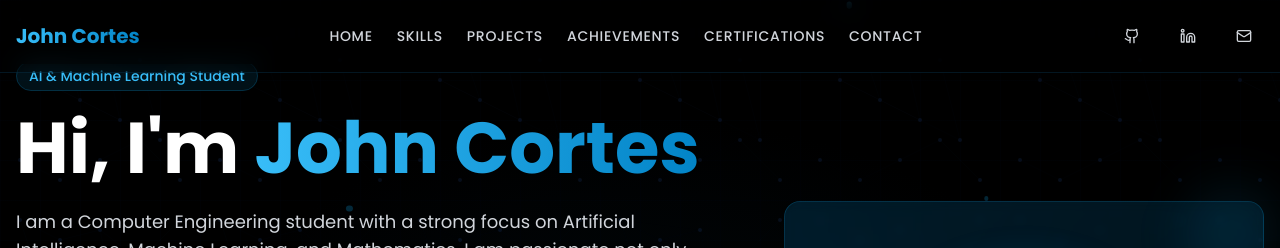
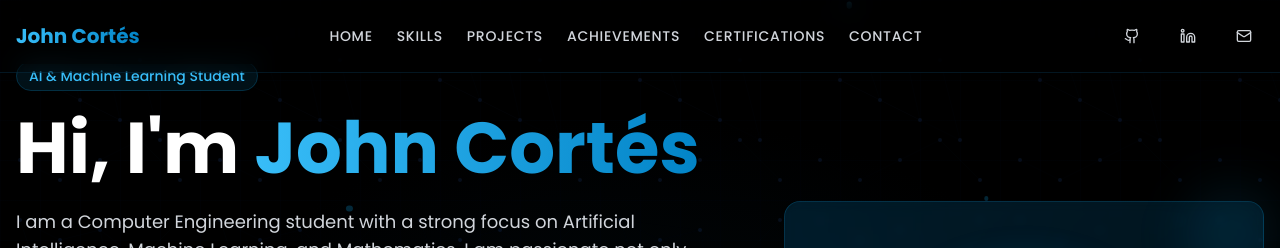
Before and after one commit to johncortes117/johncp_web, a Next.js app: page / in a window 1280 px wide. Shown: the top 248 px of the page. Built offline with nearby package versions, Linux system fonts and the light colour scheme.

Commit message:
Fix spelling of the surname

```diff
--- a/app/layout.tsx
+++ b/app/layout.tsx
@@ -11,11 +11,11 @@ const poppins = Poppins({
 })
 
 export const metadata = {
-  title: "John Cortes - Data Science & AI/ML Developer",
+  title: "John Cortés - Data Science & AI/ML Developer",
   description:
-    "Personal portfolio of John Cortes, a developer specializing in Data Science and Artificial Intelligence",
-  keywords: "AI, Machine Learning, Data Science, Developer, Portfolio, John Cortes",
-  authors: [{ name: "John Cortes" }],
+    "Personal portfolio of John Cortés, a developer specializing in Data Science and Artificial Intelligence",
+  keywords: "AI, Machine Learning, Data Science, Developer, Portfolio, John Cortés",
+  authors: [{ name: "John Cortés" }],
   viewport: "width=device-width, initial-scale=1",
     generator: 'v0.dev'
 }
--- a/app/page.tsx
+++ b/app/page.tsx
@@ -403,7 +403,7 @@ export default function Portfolio() {
             whileHover={{ scale: 1.05 }}
             whileTap={{ scale: 0.95 }}
           >
-            John Cortes
+            John Cortés
           </motion.div>
           <motion.nav
             className="hidden md:flex gap-6"
@@ -457,7 +457,7 @@ export default function Portfolio() {
                 <span className="sr-only">LinkedIn</span>
               </Button>
             </Link>
-            <Link href="mailto:john.cortes@upec.edu.ec">
+            <Link href="mailto:stevencortespozo@gmail.com">
               <Button
                 variant="ghost"
                 size="icon"
@@ -522,7 +522,7 @@ export default function Portfolio() {
                       <span className="sr-only">LinkedIn</span>
                     </Button>
                   </Link>
-                  <Link href="mailto:john.cortes@upec.edu.ec">
+                  <Link href="mailto:stevencortespozo@gmail.com">
                     <Button variant="ghost" size="icon" className="text-gray-300 hover:text-blue-400">
                       <Mail className="h-5 w-5" />
                       <span className="sr-only">Email</span>
@@ -571,7 +571,7 @@ export default function Portfolio() {
                   >
                     Hi, I'm{" "}
                     <span className="text-transparent bg-clip-text bg-gradient-to-r from-blue-400 to-blue-600">
-                      John Cortes
+                      John Cortés
                     </span>
                   </motion.h1>
 
@@ -669,7 +669,7 @@ export default function Portfolio() {
                               {/* Replace with your image */}
                               <Image
                                 src="/placeholder.svg?height=400&width=400&text=Your+Photo"
-                                alt="John Cortes"
+                                alt="John Cortés"
                                 fill
                                 className="object-cover transition-transform duration-500 group-hover:scale-110"
                               />
@@ -1508,10 +1508,10 @@ export default function Portfolio() {
                             <div>
                               <p className="text-gray-400 text-sm">Email</p>
                               <a
-                                href="mailto:john.cortes@upec.edu.ec"
+                                href="mailto:stevencortespozo@gmail.com"
                                 className="text-white hover:text-blue-400 transition-colors"
                               >
-                                john.cortes@upec.edu.ec
+                                stevencortespozo@gmail.com
                               </a>
                             </div>
                           </div>
@@ -1671,7 +1671,7 @@ export default function Portfolio() {
               transition={{ duration: 0.5 }}
               className="text-xl font-bold text-transparent bg-clip-text bg-gradient-to-r from-blue-400 to-blue-600 mb-4 md:mb-0"
             >
-              John Cortes
+              John Cortés
             </motion.div>
 
             <div className="flex gap-4 mt-4 md:mt-0">
@@ -1687,7 +1687,7 @@ export default function Portfolio() {
                   <span className="sr-only">LinkedIn</span>
                 </Button>
               </Link>
-              <Link href="mailto:john.cortes@upec.edu.ec">
+              <Link href="mailto:stevencortespozo@gmail.com">
                 <Button variant="ghost" size="icon" className="text-gray-400 hover:text-blue-400">
                   <Mail className="h-5 w-5" />
                   <span className="sr-only">Email</span>
@@ -1698,7 +1698,7 @@ export default function Portfolio() {
 
           <div className="border-t border-blue-900/30 mt-6 pt-6 text-center">
             <p className="text-gray-400 text-sm">
-              © {new Date().getFullYear()} | John Cortes - AI & Machine Learning Student | All Rights Reserved
+              © {new Date().getFullYear()} | John Cortés | All Rights Reserved
             </p>
           </div>
         </div>
```
